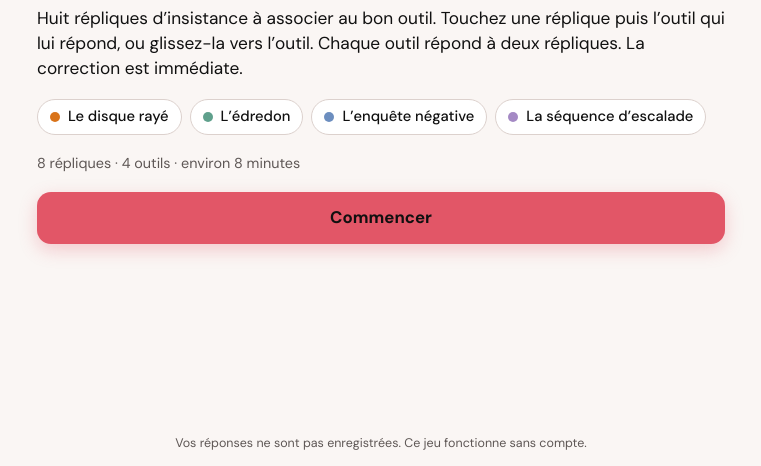
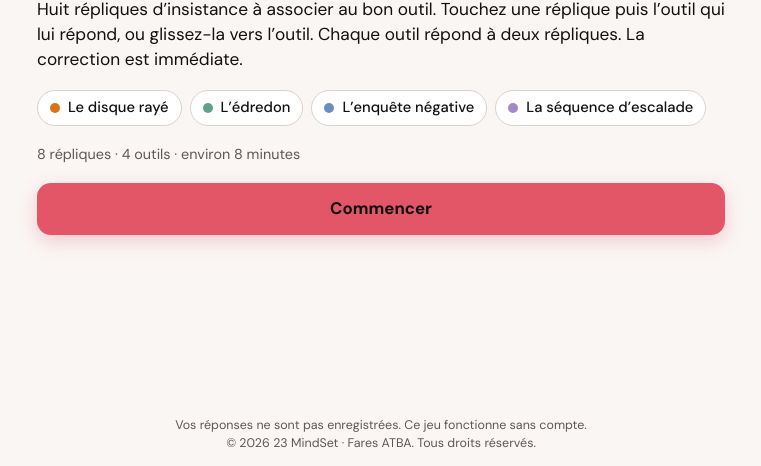
Before and after one commit to Atbafares-cmyk/reactions-et-outils-assertifs, a plain HTML site: page index.html in a window 1280 px wide. Shown: the part 334-800 px from the top of the page, without its empty margins (259-1020 px from the left). Drawn offline with Linux system fonts and the light colour scheme.

Commit message:
Add files via upload

```diff
--- a/index.html
+++ b/index.html
@@ -250,7 +250,7 @@ h1 { font-size: clamp(1.9rem, 7vw, 2.6rem); line-height: 1.08; margin: 0; letter
     </button>
   </header>
   <main id="screen" aria-live="polite"></main>
-  <div class="foot">Vos réponses ne sont pas enregistrées. Ce jeu fonctionne sans compte.</div>
+  <div class="foot"><div>Vos réponses ne sont pas enregistrées. Ce jeu fonctionne sans compte.</div><div class="copy">© <span id="yr">2026</span> 23 MindSet · Fares ATBA. Tous droits réservés.</div></div>
 </div>
 
 <script>
@@ -342,6 +342,8 @@ var GAME = {
     setTheme(document.documentElement.getAttribute("data-theme") === "light" ? "dark" : "light");
   });
   setTheme(document.documentElement.getAttribute("data-theme"));
+  var yr = document.getElementById("yr");
+  if (yr) yr.textContent = String(new Date().getFullYear());
 
   /* ---------- Outils ---------- */
   function esc(s) {
```
